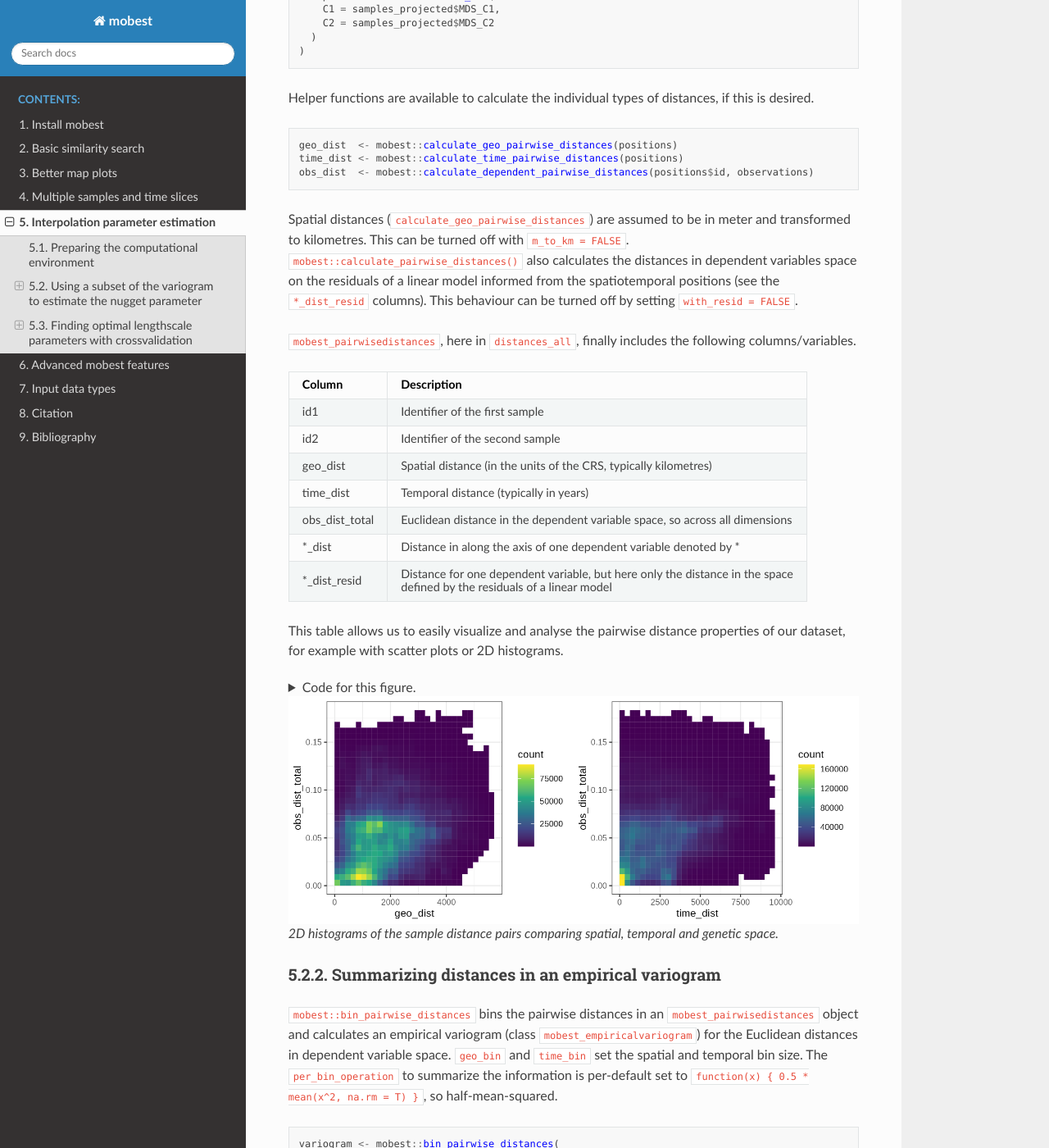
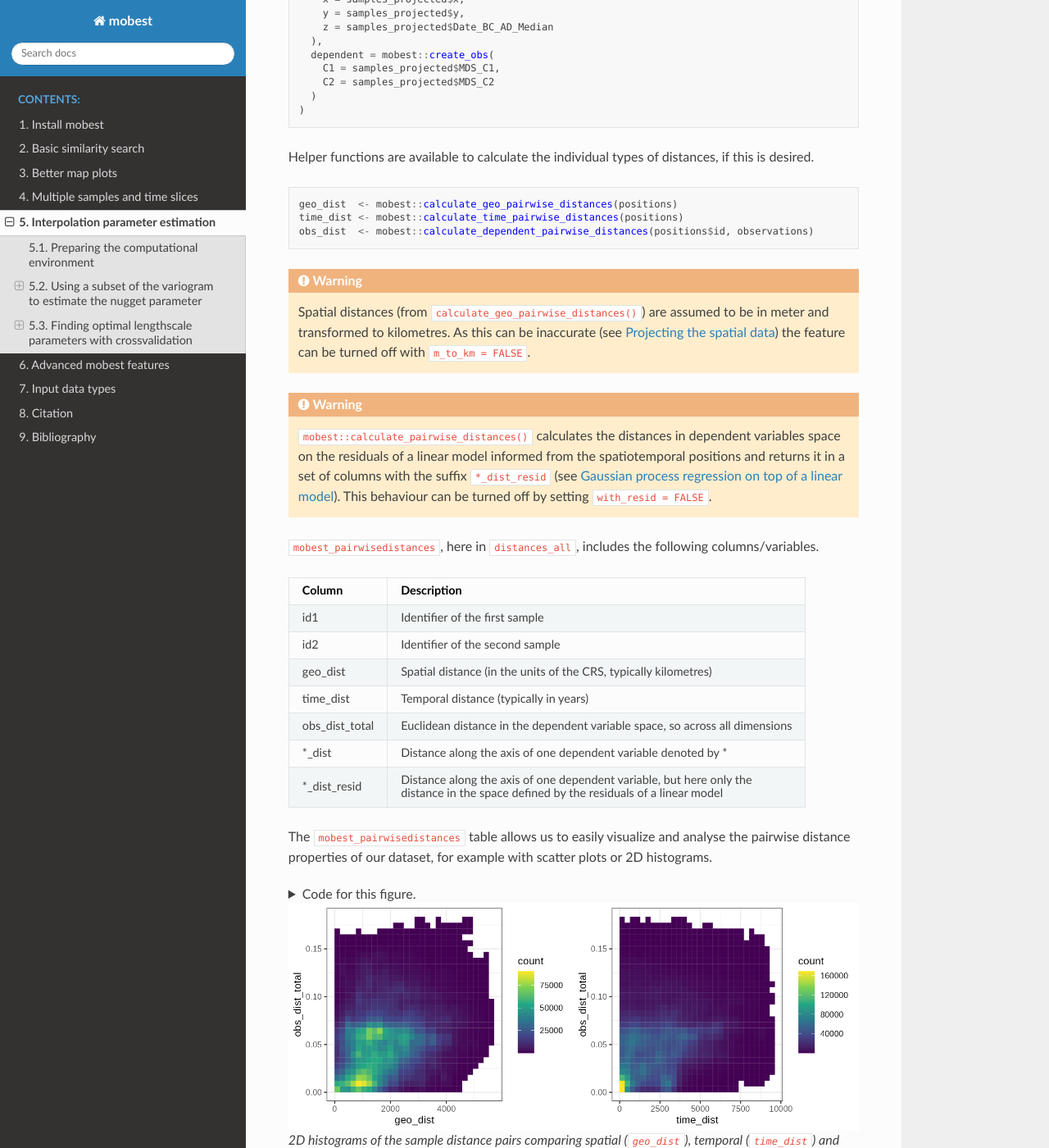
Before and after one commit to nevrome/mobest, a Sphinx documentation site: the page built from docs/estimation.md, in a window 1280 px wide and 1400 px high, scrolled down 1332 px. Shown: the whole window at 82% size. Built offline with Sphinx 7.4.7 and the Read the Docs theme 2.0.0, drawn with Linux system fonts in a browser that asks for light colours; cross-references to code outside the pages are shown as plain code; some of the changed text lies outside the part shown.

Commit message:
some adjustments in the estimation section

````diff
--- a/docs/estimation.md
+++ b/docs/estimation.md
@@ -1,15 +1,17 @@
 # Parameter estimation for optimal ancestry interpolation
 
-One important question for the Gaussian process regression performed within multiple of the core functions of `mobest` is a correct and useful setting for the kernel parameters (see {ref}`Kernel parameter settings <basic:kernel parameter settings>` in the basic workflow description). Supplementary Text 2 of {cite:p}`Schmid2023` discusses this in detail. `mobest` provides different helper functions to either estimate the parameters or prepare data products that can be used to estimate them. Here we explain a practical way to estimate the nugget and lengthscale values.
+One important question for the Gaussian process regression performed within multiple of the core functions of `mobest` is how to find correct and useful settings for the kernel hyperparameters (see {ref}`Kernel parameter settings <basic:kernel parameter settings>` in the basic workflow description). Supplementary Text 2 of {cite:p}`Schmid2023` discusses this in detail. Based on this `mobest` provides different helper functions to either estimate the parameters or prepare data products that can be used to estimate them. Here we explain a practical way to estimate the nugget and lengthscale values.
 
 For this tutorial we will use the data introduced and prepared in {doc}`A basic similarity search workflow <basic>`, specifically a `samples_projected.csv` table prepared in {ref}`Reading the input samples <basic:reading the input samples>`.
 
-You can download a script with the main workflow explained below including the required test data here:
+You can download the script with the main workflow explained below including the required test data:
 
 - [parameter_estimation.R](data/parameter_estimation.R)
 - [samples_projected.csv](data/samples_projected.csv)
 
 ## Preparing the computational environment
+
+We start by loading the required packages we do not want to call explicitly from their source namespaces.
 
 ```r
 library(magrittr)
@@ -29,7 +31,7 @@ samples_projected <- readr::read_csv("docs/data/samples_projected.csv")
 
 ### Determining pairwise distances
 
-`mobest::calculate_pairwise_distances` allows to calculate different types of pairwise distances (spatial, temporal, dependent variables/ancestry components) for each input sample pair and returns them in a long format `tibble` of class `mobest_pairwisedistances`.
+`mobest::calculate_pairwise_distances()` allows to calculate different types of pairwise distances (spatial, temporal, dependent variables/ancestry components) for each input sample pair and returns them in a long format `tibble` of class `mobest_pairwisedistances`.
 
 ```r
 distances_all <- mobest::calculate_pairwise_distances(
@@ -54,9 +56,15 @@ time_dist <- mobest::calculate_time_pairwise_distances(positions)
 obs_dist  <- mobest::calculate_dependent_pairwise_distances(positions$id, observations)
 ```
 
-Spatial distances (`calculate_geo_pairwise_distances`) are assumed to be in meter and transformed to kilometres. This can be turned off with `m_to_km = FALSE`. `mobest::calculate_pairwise_distances()` also calculates the distances in dependent variables space on the residuals of a linear model informed from the spatiotemporal positions (see the `*_dist_resid` columns). This behaviour can be turned off by setting `with_resid = FALSE`.
+```{warning}
+Spatial distances (from `calculate_geo_pairwise_distances()`) are assumed to be in meter and transformed to kilometres. As this can be inaccurate (see {ref}`Projecting the spatial data <basic:projecting the spatial data>`) the feature can be turned off with `m_to_km = FALSE`.
+```
 
-`mobest_pairwisedistances`, here in `distances_all`, finally includes the following columns/variables.
+```{warning}
+`mobest::calculate_pairwise_distances()` calculates the distances in dependent variables space on the residuals of a linear model informed from the spatiotemporal positions and returns it in a set of columns with the suffix `*_dist_resid` (see {ref}`Gaussian process regression on top of a linear model <advanced:gaussian process regression on top of a linear model>`). This behaviour can be turned off by setting `with_resid = FALSE`.
+```
+
+`mobest_pairwisedistances`, here in `distances_all`, includes the following columns/variables.
 
 |Column         |Description |
 |:--------------|:-----------|
@@ -65,10 +73,10 @@ Spatial distances (`calculate_geo_pairwise_distances`) are assumed to be in mete
 |geo_dist       |Spatial distance (in the units of the CRS, typically kilometres)|
 |time_dist      |Temporal distance (typically in years)|
 |obs_dist_total |Euclidean distance in the dependent variable space, so across all dimensions|
-|\*_dist        |Distance in along the axis of one dependent variable denoted by \*|
-|\*_dist_resid  |Distance for one dependent variable, but here only the distance in the space<br>defined by the residuals of a linear model|
+|\*_dist        |Distance along the axis of one dependent variable denoted by \*|
+|\*_dist_resid  |Distance along the axis of one dependent variable, but here only the<br>distance in the space defined by the residuals of a linear model|
 
-This table allows us to easily visualize and analyse the pairwise distance properties of our dataset, for example with scatter plots or 2D histograms.
+The `mobest_pairwisedistances` table allows us to easily visualize and analyse the pairwise distance properties of our dataset, for example with scatter plots or 2D histograms.
 
 <details>
 <summary>Code for this figure.</summary>
@@ -97,12 +105,13 @@ cowplot::plot_grid(p1, p2)
 </details>
 
 ```{figure} img/estimation/distance_correlation.png
-2D histograms of the sample distance pairs comparing spatial, temporal and genetic space.
+:name: figure_distance_correlation
+2D histograms of the sample distance pairs comparing spatial (`geo_dist`), temporal (`time_dist`) and genetic (`obs_dist`) space.
 ```
 
 ### Summarizing distances in an empirical variogram
 
-`mobest::bin_pairwise_distances` bins the pairwise distances in an `mobest_pairwisedistances` object and calculates an empirical variogram (class `mobest_empiricalvariogram`) for the Euclidean distances in dependent variable space. `geo_bin` and `time_bin` set the spatial and temporal bin size. The `per_bin_operation` to summarize the information is per-default set to `function(x) { 0.5 * mean(x^2, na.rm = T) }`, so half-mean-squared.
+`mobest::bin_pairwise_distances()` bins the pairwise distances in a `mobest_pairwisedistances` object according to spatial and temporal distance categories and calculates an empirical variogram of class `mobest_empiricalvariogram` for the Euclidean distances in the genetic dependent variable space. `geo_bin` and `time_bin` set the spatial and temporal bin size. The `per_bin_operation` to summarize the information is per-default set to `function(x) { 0.5 * mean(x^2, na.rm = T) }`, so half the mean squared value of all genetic distances in a given bin.
 
 ```r
 variogram <- mobest::bin_pairwise_distances(
@@ -120,16 +129,16 @@ variogram <- mobest::bin_pairwise_distances(
 |obs_dist_total |Euclidean distance in the dependent variable space,<br>summarized with the `per_bin_operation`|
 |C\*_dist       |Distance in along the axis of one dependent variable,<br>summarized with the `per_bin_operation`|
 |C\*_dist_resid |Distance in residual space for one dependent variable,<br>summarized with the `per_bin_operation`|
-|n              |Number of pairswise distances in a given space-time bin<br>(as shown in the 2D histograms in the previous section)|
+|n              |Number of pairwise distances in a given space-time bin (as already shown in<br>{ref}`figure_distance_correlation`)|
 
 
 ### Estimating the nugget parameter
 
-A form of the variogram can be used to estimate the nugget parameter of the GPR kernel settings, by filtering for pairwise "genetic" distances with very small spatial and temporal distances. Here is one workflow to do so.
+One form of the variogram can be used to estimate the nugget parameter of the GPR kernel settings, by filtering for pairwise "genetic" distances with very small spatial and temporal distances. Here is one workflow to do so.
 
 ```r
 distances_for_nugget <- distances_all %>%
-  # remove auto-distances
+  # remove self-distances
   dplyr::filter(id1 != id2) %>%
   # filter for small temporal and spatial pairwise distances
   dplyr::filter(time_dist < 50 & geo_dist < 50) %>%
````
Also changed, not shown: other parts of docs/estimation.md (+1 -1 lines).
